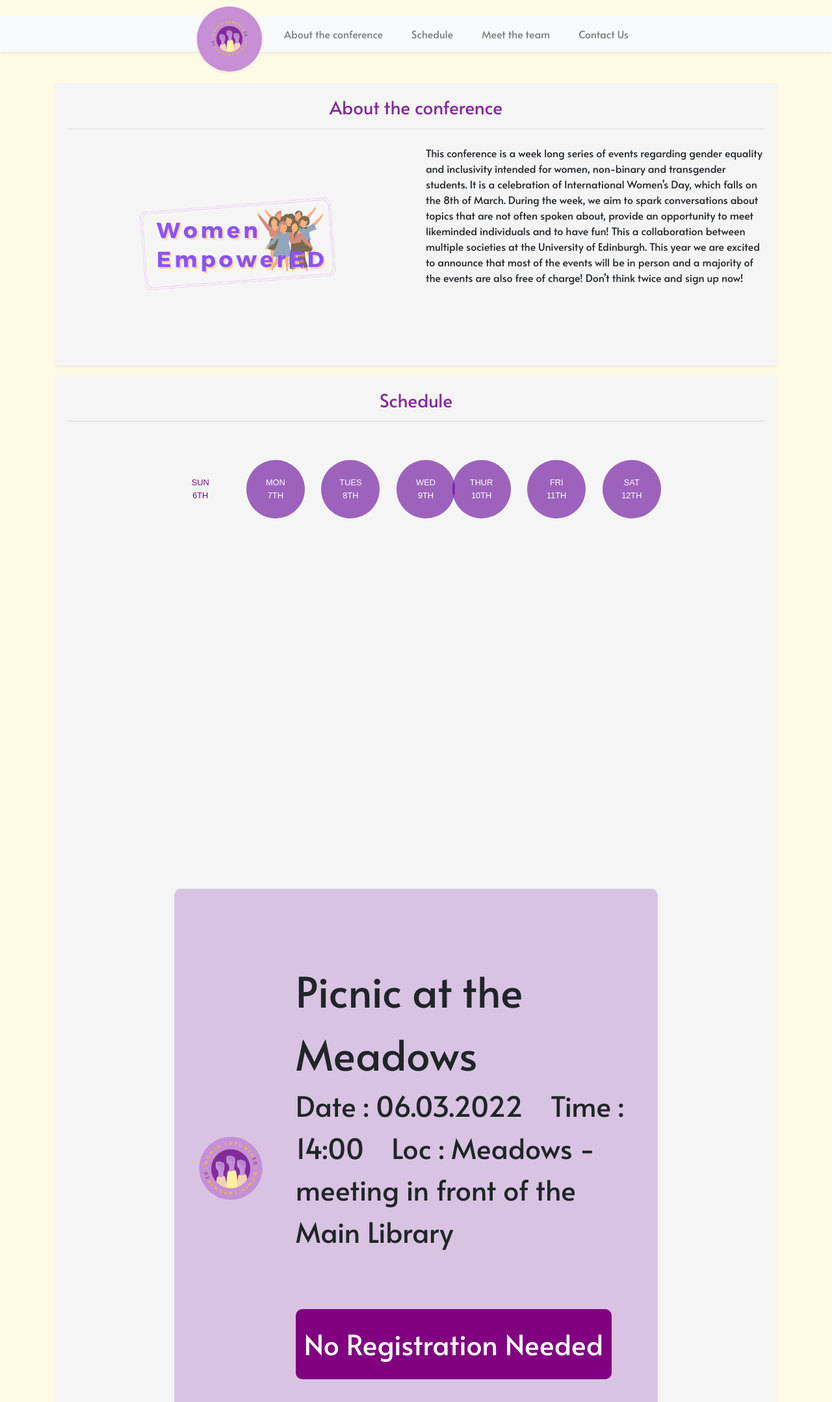
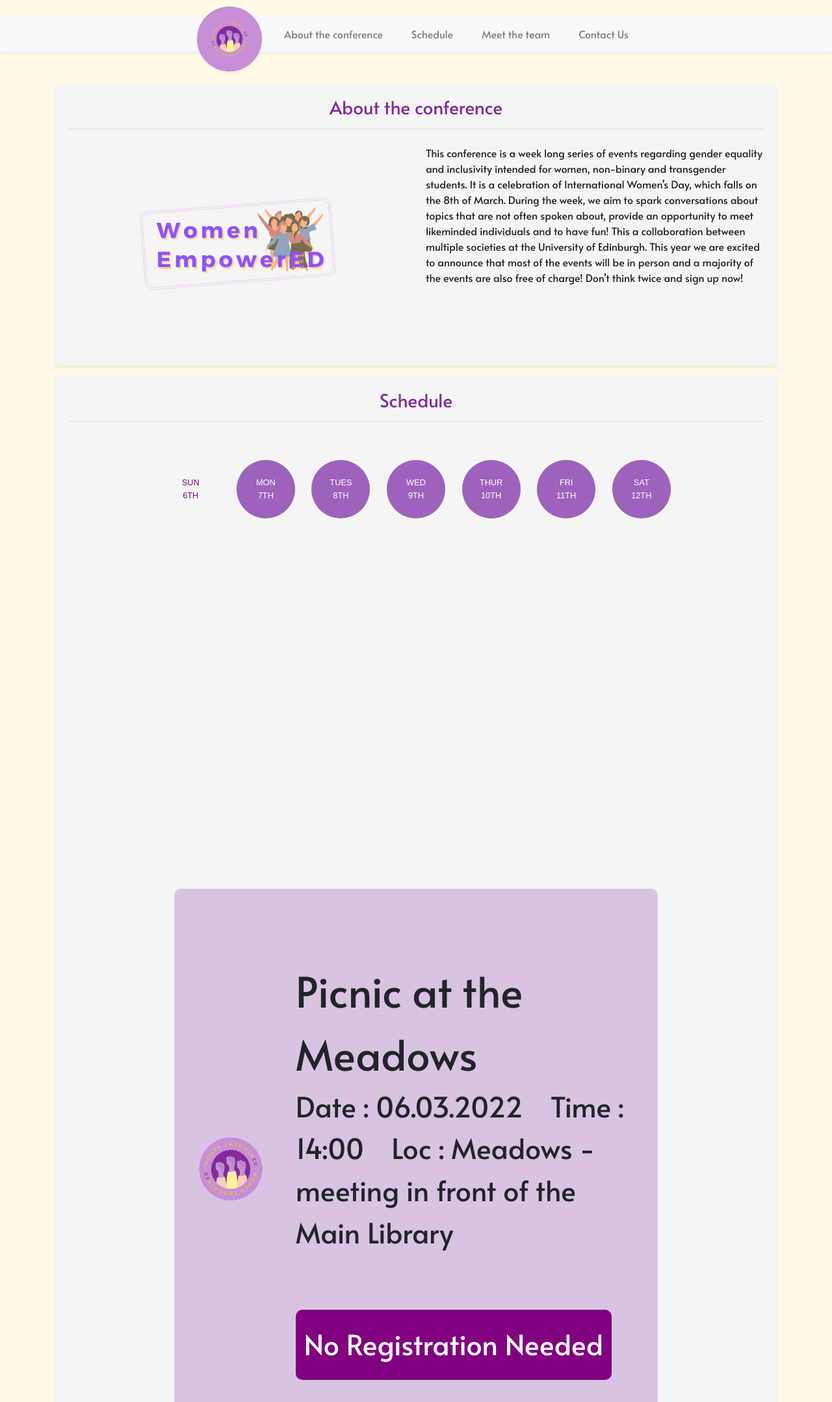
Before and after one commit to edinburgh-hoppers/wewomen-22, a Jekyll site: the page built from _pages/index.html, in a window 1280 px wide. Shown: the whole page at 65% size. Built offline with Jekyll 4.4.1, drawn with Linux system fonts in a browser that asks for light colours.

Commit message:
Update schedule.html

```diff
--- a/_includes/schedule.html
+++ b/_includes/schedule.html
@@ -1,6 +1,5 @@
 <div id="schedule">
     <div class="container" id="buttonCont">
-        <div class="row" id="row1">
             <div class="circle" id="sunCircle">
                 <div class="circletxt" id="sunCircleText">SUN<br>6th</div>
             </div>
@@ -18,9 +17,9 @@
                 <div class="circletxt">WED<br> 9th</div>
             </div>
 
-        </div>
 
-        <div class="row" id="row2">
+
+
 
             <div class="circle" id="thurCircle">
                 <div class="circletxt">THUR <br> 10th</div>
@@ -34,7 +33,7 @@
                 <div class="circletxt">SAT<br> 12th</div>
             </div>
 
-        </div>
+
 
 
     </div>
```
